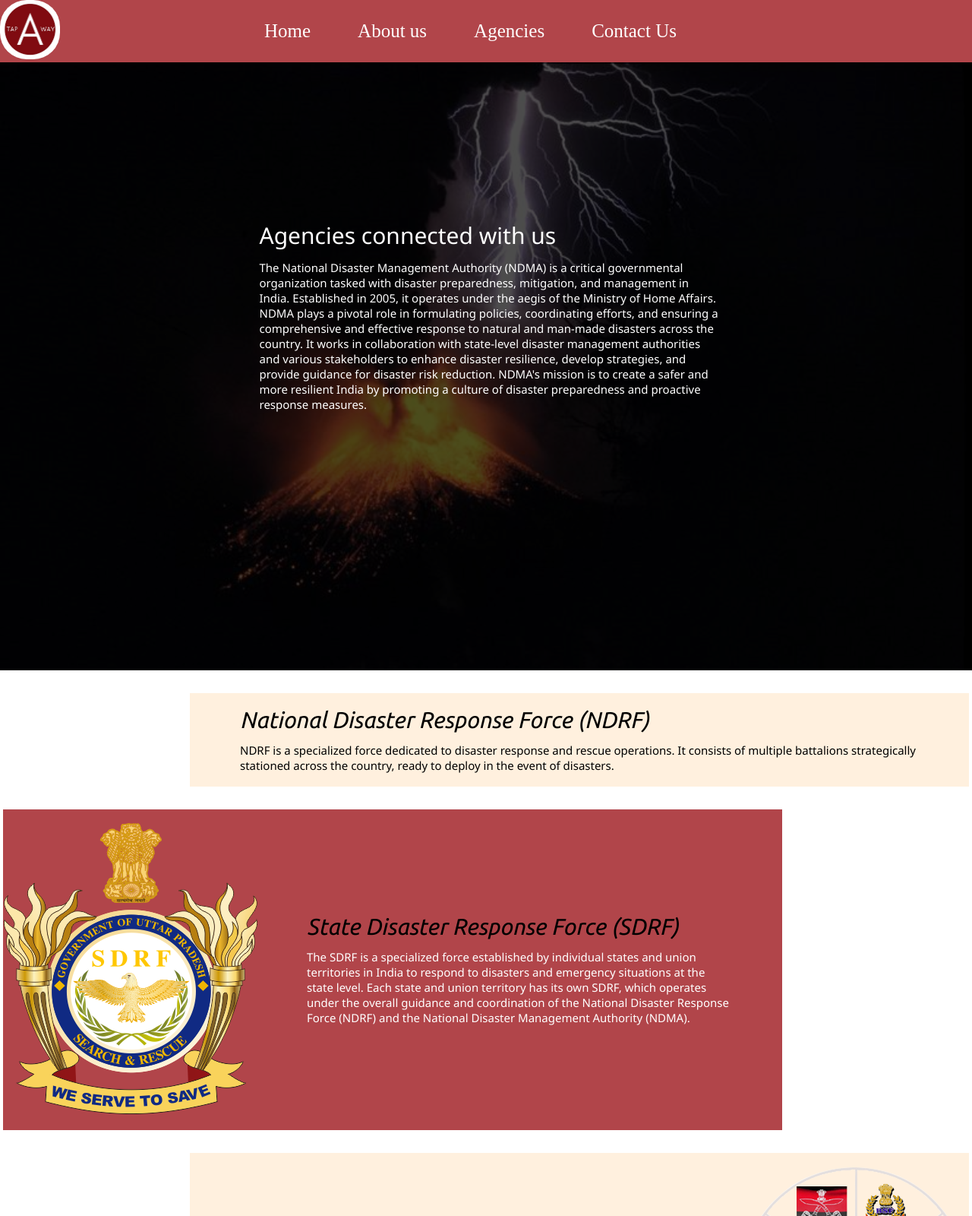
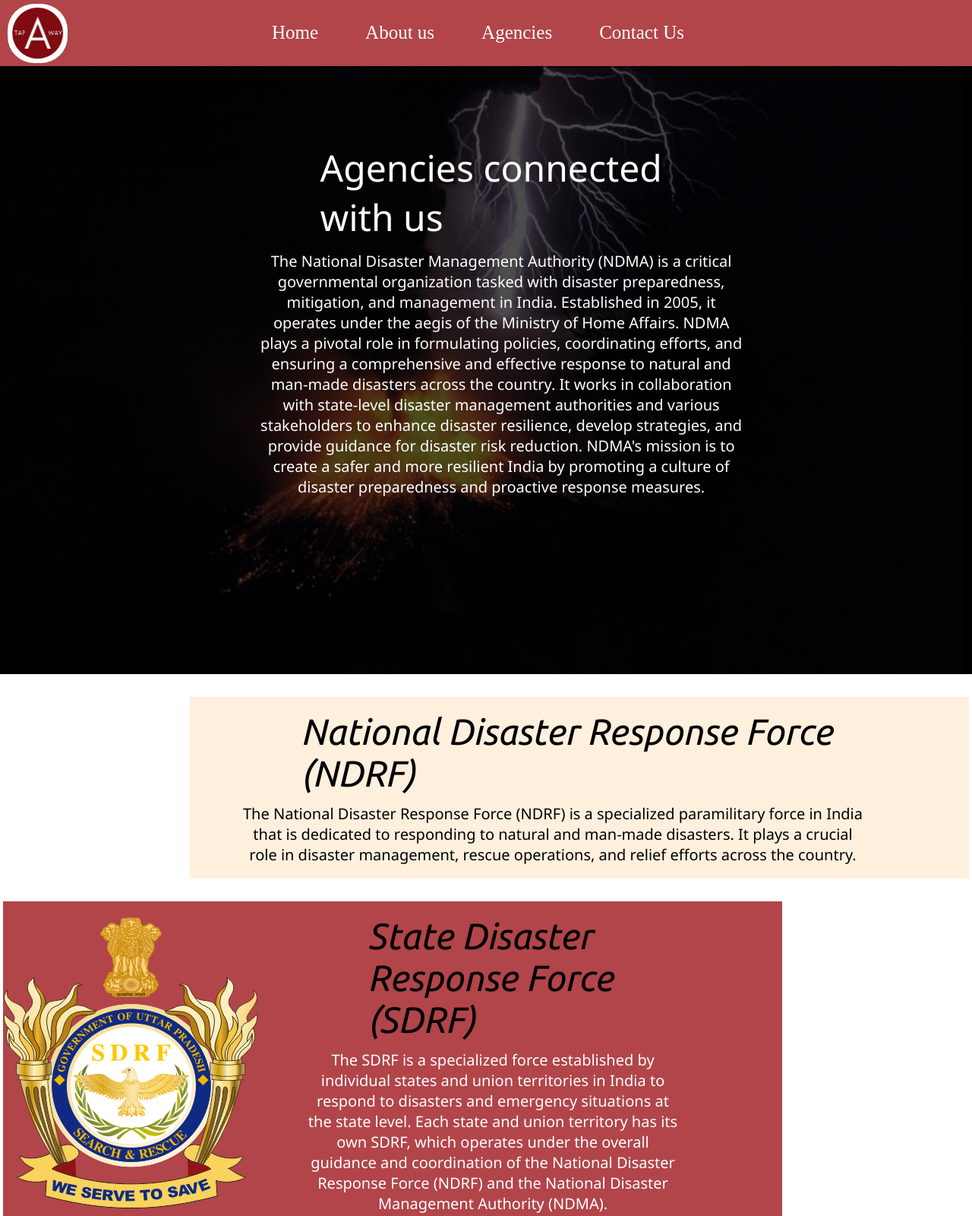
Before and after one commit to Woookiiee/uhack-website, a plain HTML site: page agency/agency.html in a window 1280 px wide. Shown: the top 1600 px of the page at 76% size. Drawn offline with Linux system fonts and the light colour scheme; files whose address does not match are found by name; a web font is replaced by a local one.

Commit message:
some changes

```diff
--- a/agency/agency.html
+++ b/agency/agency.html
@@ -46,9 +46,9 @@
             <div class="para">
             <p class="ndrfh heading">National Disaster Response Force (NDRF)</p>
             <p class="ndrfm h_info">
-                NDRF is a specialized force dedicated to disaster response and rescue operations.
-                It consists of multiple battalions strategically stationed across the country, ready
-                to deploy in the event of disasters.
+                The National Disaster Response Force (NDRF) is a specialized paramilitary force in India that is
+                dedicated to responding to natural and man-made disasters. It plays a crucial role in disaster
+                management, rescue operations, and relief efforts across the country.
             </p>
             </div>
             <div class="ndrfi"><img src="images/ndrf_logo.png" alt=""></div>
--- a/agency/style.css
+++ b/agency/style.css
@@ -23,6 +23,35 @@
     background-color: #b1454a !important;
     display: flex;
     align-items: center;
+}
+
+.logo{
+    margin-left: 10px;
+    margin-top: 5px;
+    position: relative;
+    cursor: pointer;
+    transition: all 0.5s ease-in-out;
+}
+
+.logo::after{
+    content: "";
+    position: absolute;
+    background: rgba(0, 0, 0, 0.4);
+    left: 50%;
+    transform: translateX(-50%);
+    bottom: -20px;
+    height: 7px;
+    width: 50px;
+    filter: blur(3px);
+    -webkit-filter: blur(3px);
+    opacity: 0;
+    transition: all 0.6s ease;
+}
+.logo:hover img{
+    transform: translateY(-10px);
+}
+.logo:hover::after{
+    opacity: 1;
 }
 
 .logo img{
@@ -70,7 +99,7 @@
 }
 
 .fhalf{
-    width:80%;
+    width:170%;
     display: flex;
     flex-direction: column;
     justify-content: center;
@@ -88,12 +117,17 @@
 .heading{
     font-size: 30px;
     color: black;
+    padding-left: 80px;
+    font-size: xxx-large;
+    margin-right: 70px;
 }
 
 .h_info{
-    font-size: 15px;
+    font-size: 20px;
     font-family: 'Segoe UI', Tahoma, Geneva, Verdana, sans-serif;
     padding-top: 12px;
+    text-align: center;
+    margin-right: 70px;
 }
 
 .ndrf{
```
